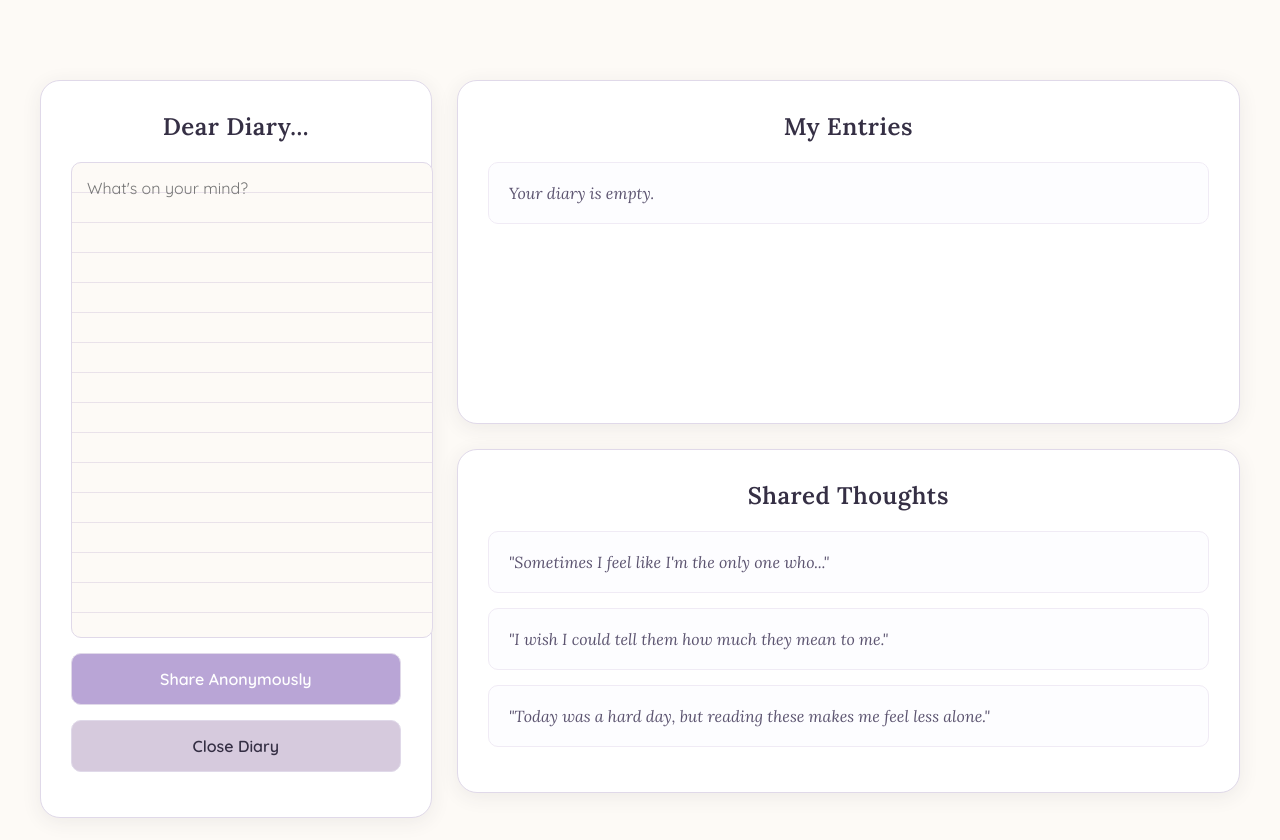
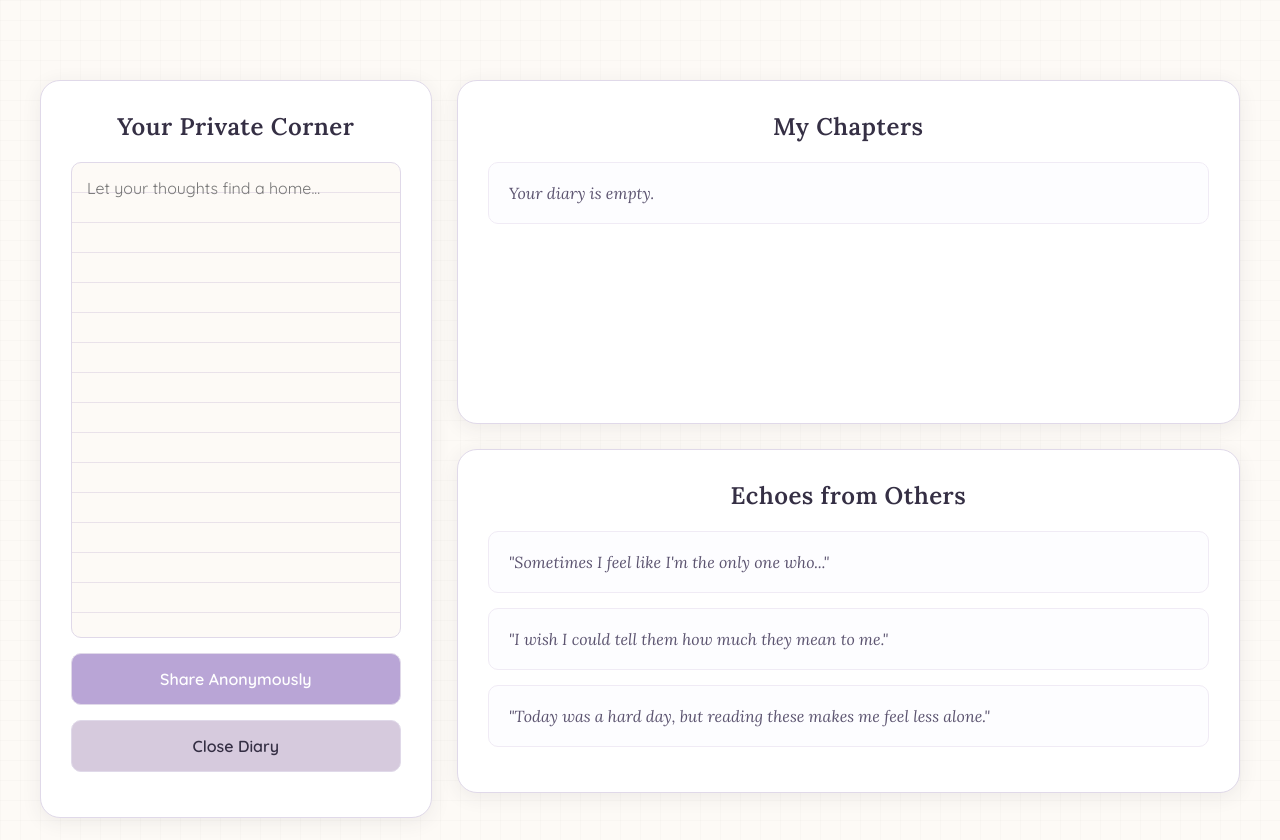
Before and after one commit to FakeandrewA/confessions, a Django app: page /confessions/ in a window 1280 px wide. Run offline with Django 5.2, Linux system fonts and the light colour scheme; the visitor is signed in with stand-in values (Sample User, id 1).

Commit message:
Gemini CLI
fixed bugs in the textarea tag to fit in the grid

changed button names edit -> rewrite and delete -> let go

and other minor changes

```diff
--- a/templates/confessions/home.html
+++ b/templates/confessions/home.html
@@ -20,6 +20,8 @@
         body {
             font-family: 'Quicksand', sans-serif;
             background-color: var(--bg-color);
+            background-image: linear-gradient(rgba(0,0,0,0.015) 1px, transparent 1px), linear-gradient(90deg, rgba(0,0,0,0.015) 1px, transparent 1px);
+            background-size: 20px 20px;
             color: var(--text-color);
             margin: 0;
             padding: 20px;
@@ -44,13 +46,13 @@
             border-radius: 20px;
             padding: 30px;
             box-shadow: 0 4px 20px var(--shadow-color);
+            display: flex;
+            flex-direction: column;
         }
 
         .journal {
             grid-column: 1 / 2;
             grid-row: 1 / 3;
-            display: flex;
-            flex-direction: column;
         }
 
         .right-panel {
@@ -84,6 +86,7 @@
             color: var(--text-color);
             font-family: 'Quicksand', sans-serif;
             font-size: 1em;
+            box-sizing: border-box; /* Fixes the grid alignment issue */
         }
 
         textarea {
@@ -138,11 +141,25 @@
             align-items: center;
             font-family: 'Lora', serif;
             font-style: italic;
+            transition: transform 0.3s ease, box-shadow 0.3s ease;
+        }
+        li:hover {
+            transform: translateY(-3px);
+            box-shadow: 0 6px 15px var(--shadow-color);
         }
 
         .post-content {
             flex-grow: 1;
             margin-right: 15px;
+            display: flex;
+            align-items: center;
+        }
+
+        .post-icon {
+            width: 20px;
+            height: 20px;
+            margin-right: 15px;
+            opacity: 0.5;
         }
 
         .post-actions {
@@ -184,10 +201,10 @@
 <body>
     <div class="container">
         <div class="journal widget">
-            <h2>Dear Diary...</h2>
-            <form method="post" action="/confessions/create/" style="display: flex; flex-direction: column; height: 100%;">
+            <h2>Your Private Corner</h2>
+            <form method="post" action="/confessions/create/" style="display: flex; flex-direction: column; flex-grow: 1;">
                 {% csrf_token %}
-                <textarea name="content" placeholder="What's on your mind?" required></textarea>
+                <textarea name="content" placeholder="Let your thoughts find a home..." required></textarea>
                 <button type="submit">Share Anonymously</button>
             </form>
             <form class="logout-form" action="logout/" method="post">
@@ -197,14 +214,17 @@
         </div>
         <div class="right-panel">
             <div class="my-diary widget">
-                <h2>My Entries</h2>
+                <h2>My Chapters</h2>
                 <ul>
                     {% for confession in confessions %}
                         <li>
-                            <span class="post-content">{{ confession.content }}</span>
+                            <span class="post-content">
+                                <svg class="post-icon" xmlns="http://www.w3.org/2000/svg" viewBox="0 0 24 24" fill="currentColor"><path d="M20.7,5.2a1,1,0,0,0-1.4,0L13,11.58V3a1,1,0,0,0-2,0V11.58L4.7,5.2a1,1,0,0,0-1.4,1.4L9.58,13H2a1,1,0,0,0,0,2H9.58L3.3,21.2a1,1,0,0,0,1.4,1.4L11,16.42V21a1,1,0,0,0,2,0V16.42l6.3,6.3a1,1,0,0,0,1.4-1.4L14.42,15H22a1,1,0,0,0,0-2H14.42l6.3-6.3A1,1,0,0,0,20.7,5.2Z"/></svg>
+                                {{ confession.content }}
+                            </span>
                             <div class="post-actions">
-                                <button>Edit</button>
-                                <button>Delete</button>
+                                <button>Rewrite</button>
+                                <button>Let Go</button>
                             </div>
                         </li>
                     {% empty %}
@@ -213,7 +233,7 @@
                 </ul>
             </div>
             <div class="shared-thoughts widget">
-                <h2>Shared Thoughts</h2>
+                <h2>Echoes from Others</h2>
                 <ul>
                     {# Placeholder for other users' posts #}
                     <li><span class="post-content">"Sometimes I feel like I'm the only one who..."</span></li>
```
